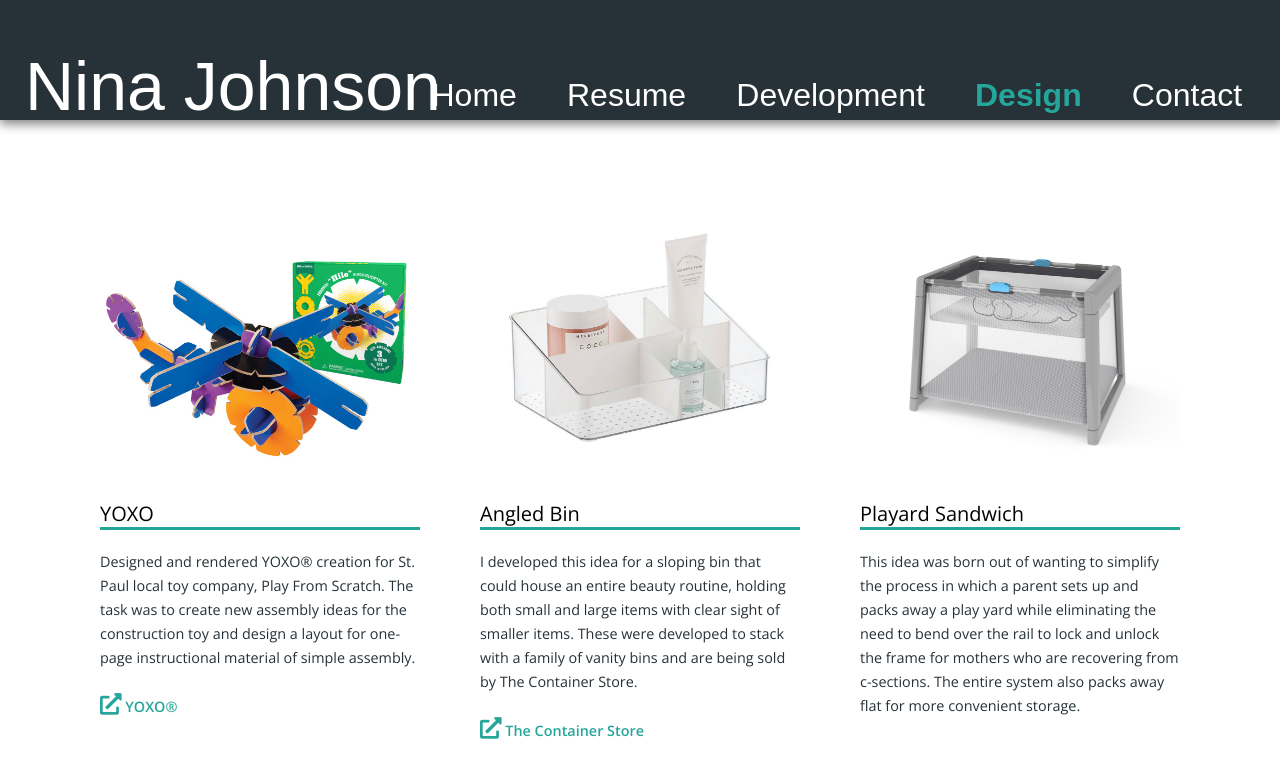
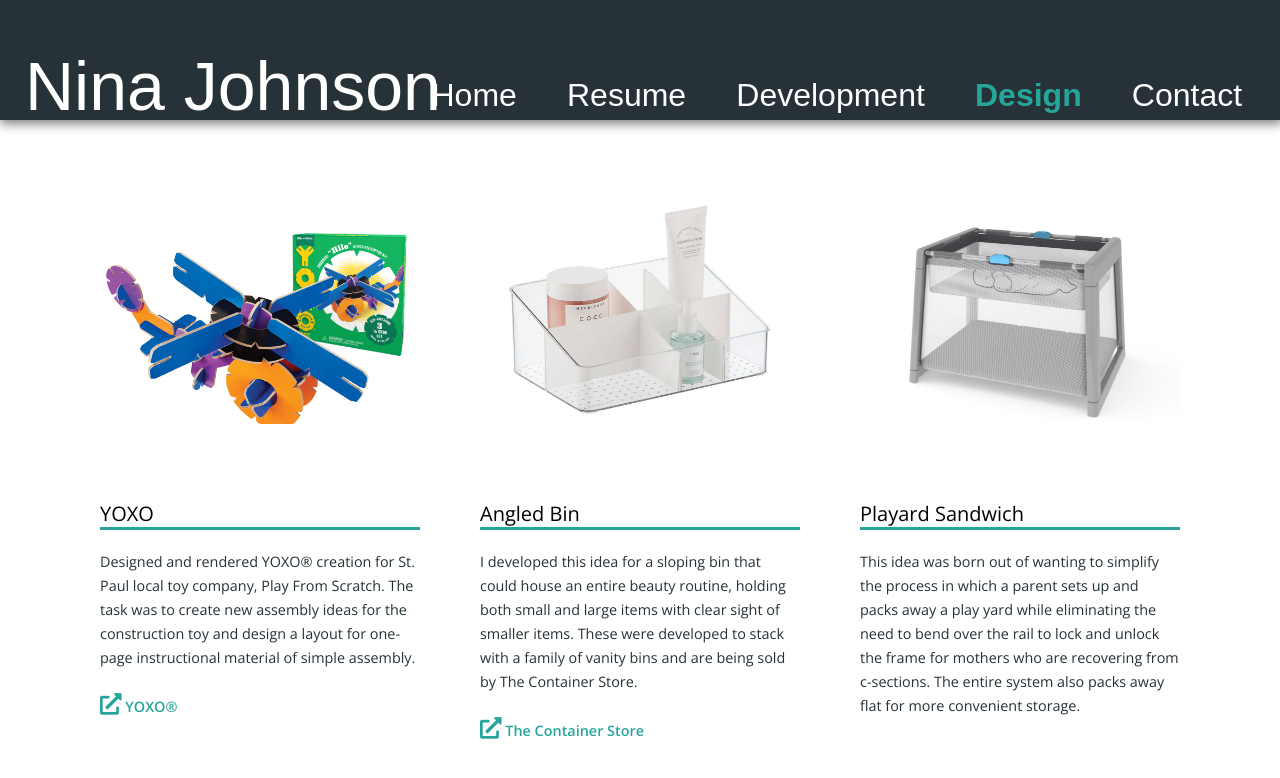
Before and after one commit to 9makesthings/9makesthings.github.io, a React (Create React App) app: page /#/design in a window 1280 px wide. Shown: the top 778 px of the page. Built offline with nearby package versions, Linux system fonts and the light colour scheme; a web font is replaced by a local one.

Commit message:
image sizing changes

```diff
--- a/src/DevProjects/DevProjects.css
+++ b/src/DevProjects/DevProjects.css
@@ -34,7 +34,7 @@
 .project-image {
     display: flex;
     width: 100%;
-    height: 100%;
+    height: 80%;
     overflow: hidden;
     justify-content: center;
     align-items: center;
@@ -45,6 +45,7 @@
 .project-image>img {
     object-fit: cover;
     width: 100%;
+    border-radius: 8px;
 }
 
 a {
```
